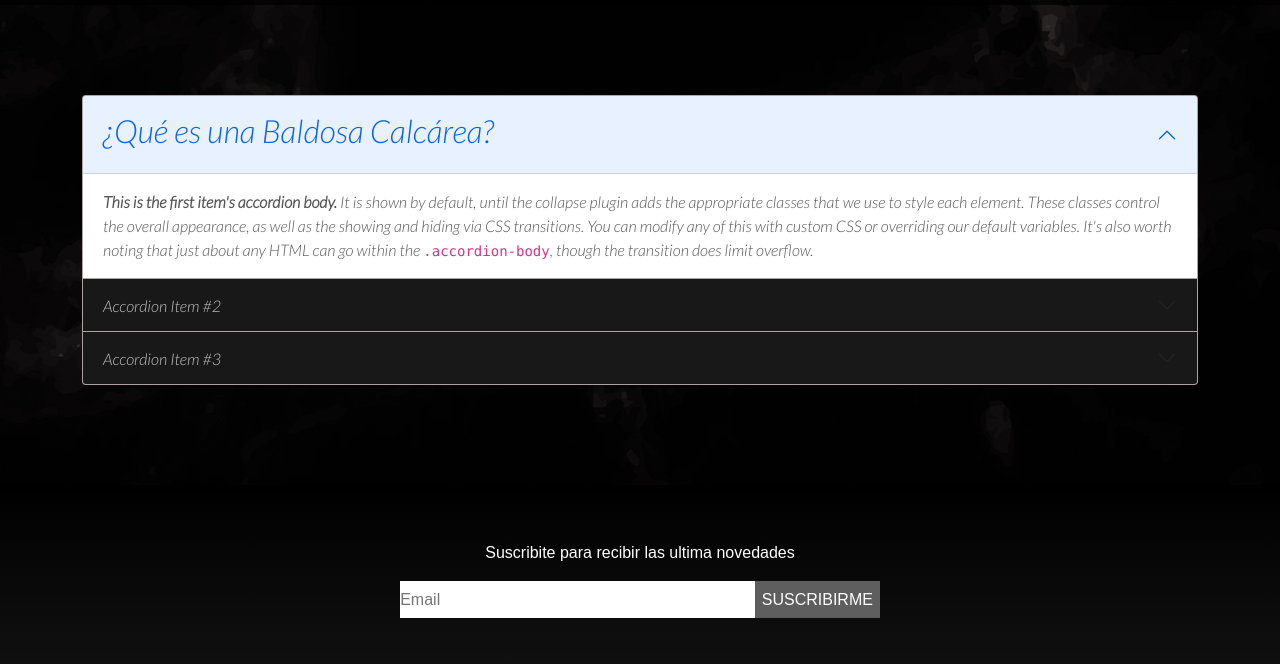
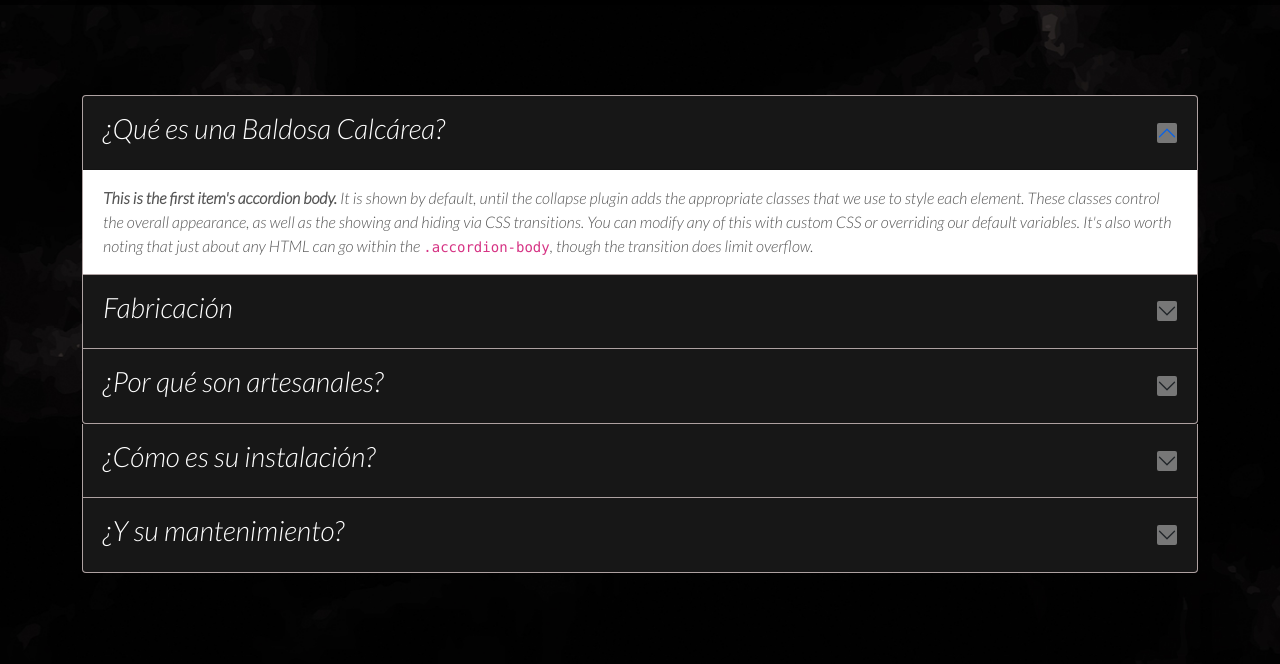
Before and after one commit to rodrigoSaporiti/baldosasLaVirgen, a website: page frontend/faq.html in a window 1280 px wide. Shown: the part 55-719 px from the top of the page. Drawn offline with nearby package versions, Linux system fonts and the light colour scheme; no server answers.

Commit message:
Faq
Faltan las respuestas

```diff
--- a/frontend/faq.css
+++ b/frontend/faq.css
@@ -5,8 +5,8 @@
 
   /* Cambiar el color del texto del encabezado del accordion */
   .accordion-button {
-    color: #c5c4c4; /* Cambia el color del texto */
-    background-color: #181818;
+    color: #ffffff; /* Cambia el color del texto */
+    background-color: #171717;
   }
 
   /* Cambiar el color del cuerpo del accordion */
@@ -14,3 +14,22 @@
     background-color: #ffffff; /* Cambia el color de fondo */
     color: #555; /* Cambia el color del texto */
   }
+
+  .accordion-button:not(.collapsed){
+    background-color:#171717 ;
+    color: white;
+  }
+
+  .accordion-button::after{
+background-color: rgb(119, 119, 119);
+border-radius: 2px;
+
+  }
+
+
+
+  @media(max-width:480px){
+    main{
+      width: 75%;
+    }
+  }
--- a/frontend/faq.html
+++ b/frontend/faq.html
@@ -96,7 +96,7 @@
         <div class="accordion-item">
           <h2 class="accordion-header" id="headingOne">
             <button class="accordion-button " type="button" data-bs-toggle="collapse" data-bs-target="#collapseOne" aria-expanded="true" aria-controls="collapseOne">
-              <h2>¿Qué es una Baldosa Calcárea?</h2>
+              <h3>¿Qué es una Baldosa Calcárea?</h3>
             </button>
           </h2>
           <div id="collapseOne" class="accordion-collapse collapse show" aria-labelledby="headingOne" data-bs-parent="#accordionExample">
@@ -105,10 +105,11 @@
             </div>
           </div>
         </div>
+
         <div class="accordion-item">
           <h2 class="accordion-header" id="headingTwo">
             <button class="accordion-button text-w collapsed" type="button" data-bs-toggle="collapse" data-bs-target="#collapseTwo" aria-expanded="false" aria-controls="collapseTwo">
-              Accordion Item #2
+              <h3>Fabricación</h3>
             </button>
           </h2>
           <div id="collapseTwo" class="accordion-collapse collapse" aria-labelledby="headingTwo" data-bs-parent="#accordionExample">
@@ -117,10 +118,12 @@
             </div>
           </div>
         </div>
+
+
         <div class="accordion-item">
           <h2 class="accordion-header" id="headingThree">
             <button class="accordion-button collapsed" type="button" data-bs-toggle="collapse" data-bs-target="#collapseThree" aria-expanded="false" aria-controls="collapseThree">
-              Accordion Item #3
+              <h3>¿Por qué son artesanales?</h3>
             </button>
           </h2>
           <div id="collapseThree" class="accordion-collapse collapse" aria-labelledby="headingThree" data-bs-parent="#accordionExample">
@@ -131,6 +134,36 @@
         </div>
       </div>
 
+
+
+
+
+        <div class="accordion-item">
+          <h2 class="accordion-header" id="headingFour">
+            <button class="accordion-button text-w collapsed" type="button" data-bs-toggle="collapse" data-bs-target="#collapseFour" aria-expanded="false" aria-controls="collapseFour">
+              <h3>¿Cómo es su instalación?</h3>
+            </button>
+          </h2>
+          <div id="collapseFour" class="accordion-collapse collapse" aria-labelledby="headingFour" data-bs-parent="#accordionExample">
+            <div class="accordion-body">
+              <strong>This is the second item's accordion body.</strong> It is hidden by default, until the collapse plugin adds the appropriate classes that we use to style each element. These classes control the overall appearance, as well as the showing and hiding via CSS transitions. You can modify any of this with custom CSS or overriding our default variables. It's also worth noting that just about any HTML can go within the <code>.accordion-body</code>, though the transition does limit overflow.
+            </div>
+          </div>
+        </div>
+
+        <div class="accordion-item">
+          <h2 class="accordion-header" id="headingFive">
+            <button class="accordion-button collapsed" type="button" data-bs-toggle="collapse" data-bs-target="#collapseFive" aria-expanded="false" aria-controls="collapseFive">
+             <h3>¿Y su mantenimiento?</h3>
+            </button>
+          </h2>
+          <div id="collapseFive" class="accordion-collapse collapse" aria-labelledby="headingFive" data-bs-parent="#accordionExample">
+            <div class="accordion-body">
+              <strong>This is the third item's accordion body.</strong> It is hidden by default, until the collapse plugin adds the appropriate classes that we use to style each element. These classes control the overall appearance, as well as the showing and hiding via CSS transitions. You can modify any of this with custom CSS or overriding our default variables. It's also worth noting that just about any HTML can go within the <code>.accordion-body</code>, though the transition does limit overflow.
+            </div>
+          </div>
+        </div>
+      </div>
 
 
 
```
Also changed, not shown: frontend/imagenes/flecha_carrusel.png (added).
